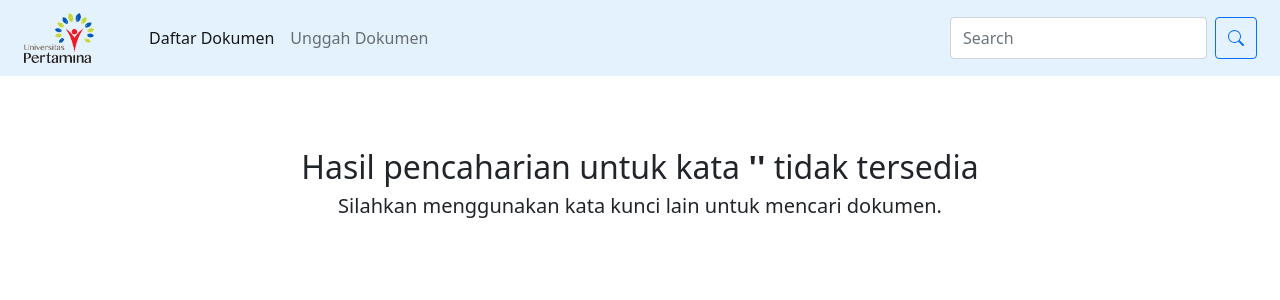
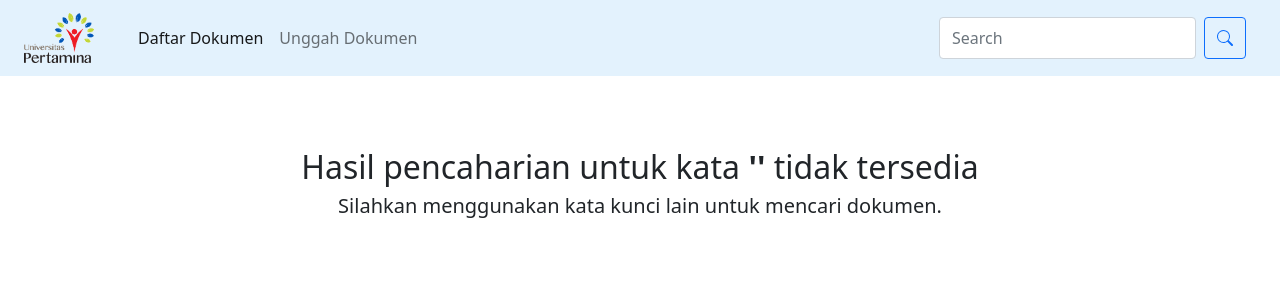
Before and after one commit to mfaridft99/flipbook, a Laravel app: page / in a window 1280 px wide. Shown: the top 300 px of the page. Run offline with Laravel 8, Linux system fonts and the light colour scheme; data that the repository does not hold is empty.

Commit message:
Update 21 September 2021

```diff
--- a/resources/views/edit.blade.php
+++ b/resources/views/edit.blade.php
@@ -16,7 +16,7 @@
   <a class="navbar-brand mx-4">
       <img src="{{ asset('logo/UP logo.png')}}" alt="" width="70" height="50">
   </a>
-  <div class="container">
+  <div class="container ms-0">
     <button class="navbar-toggler" type="button" data-bs-toggle="collapse" data-bs-target="#navbarNavAltMarkup" aria-controls="navbarNavAltMarkup" aria-expanded="false" aria-label="Toggle navigation">
       <span class="navbar-toggler-icon"></span>
     </button>
--- a/resources/views/halamanutama.blade.php
+++ b/resources/views/halamanutama.blade.php
@@ -24,7 +24,7 @@
   <a class="navbar-brand mx-4">
       <img src="{{ asset('logo/UP logo.png')}}" alt="" width="70" height="50">
   </a>
-  <div class="container">
+  <div class="container ms-0">
     <button class="navbar-toggler" type="button" data-bs-toggle="collapse" data-bs-target="#navbarSupportedContent" aria-controls="navbarSupportedContent" aria-expanded="false" aria-label="Toggle navigation">
       <span class="navbar-toggler-icon"></span>
     </button>
--- a/resources/views/upload.blade.php
+++ b/resources/views/upload.blade.php
@@ -29,7 +29,7 @@
           <a class="nav-link active" href="/upload">Unggah Dokumen</a>
         </li>
       </ul>
-      <form class="d-flex me-2" action="/search" method="GET" role="search">
+      <form class="d-flex" action="/search" method="GET" role="search">
         <input class="form-control me-2"  type="text" name="search" placeholder="Search" value="{{request()->query('search')}}">
         <button class="btn btn-outline-primary" type="submit">
           <div class='mb-1'>
```
